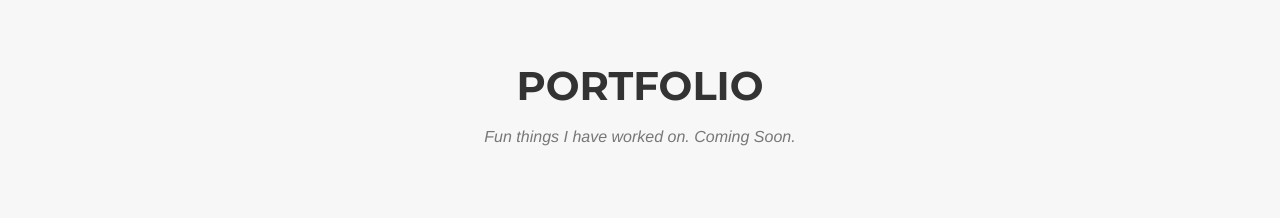
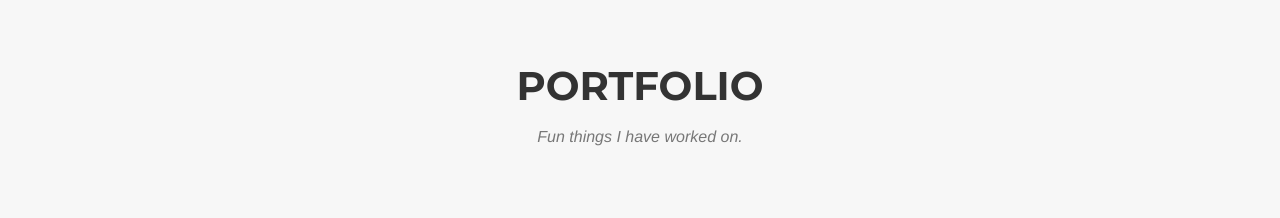
Before and after one commit to jesslly/jesslly.github.io, a plain HTML site: page index.html in a window 1280 px wide. Shown: the part 2020-2238 px from the top of the page. Drawn offline with nearby package versions, Linux system fonts and the light colour scheme; a web font is replaced by a local one.

Commit message:
- remove coming soon

```diff
--- a/index.html
+++ b/index.html
@@ -142,7 +142,7 @@
             <div class="row">
                 <div class="col-lg-12 text-center">
                     <h2 class="section-heading">Portfolio</h2>
-                    <h3 class="section-subheading text-muted">Fun things I have worked on. Coming Soon.</h3>
+                    <h3 class="section-subheading text-muted">Fun things I have worked on.</h3>
                 </div>
             </div>
             <div class="row">
```
